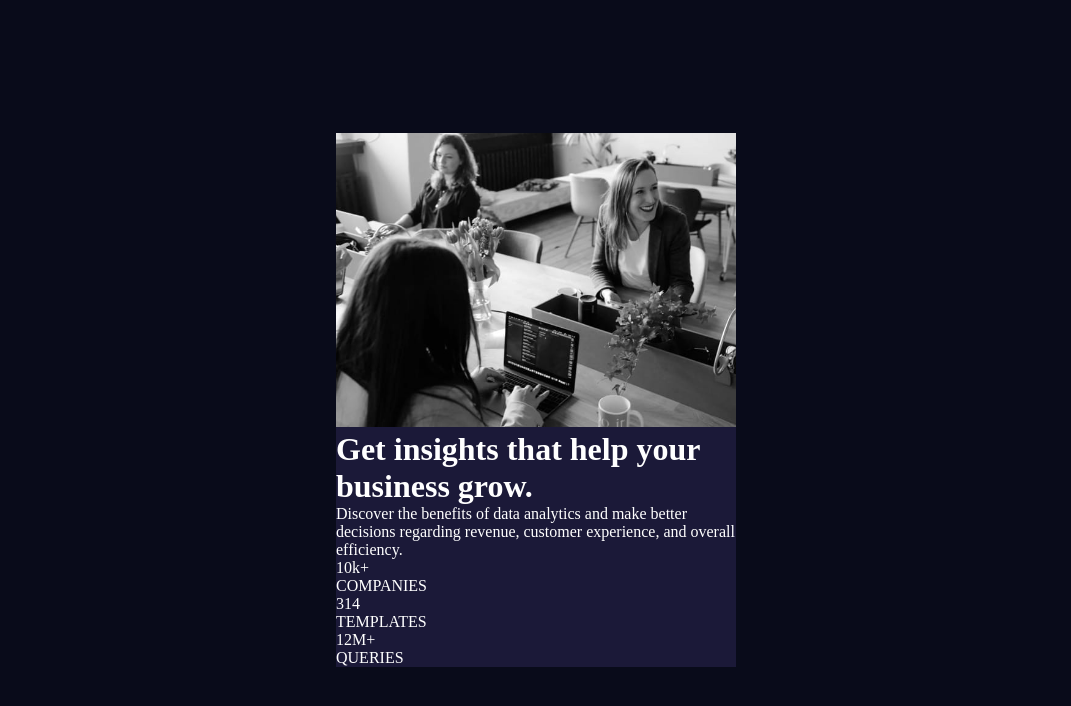
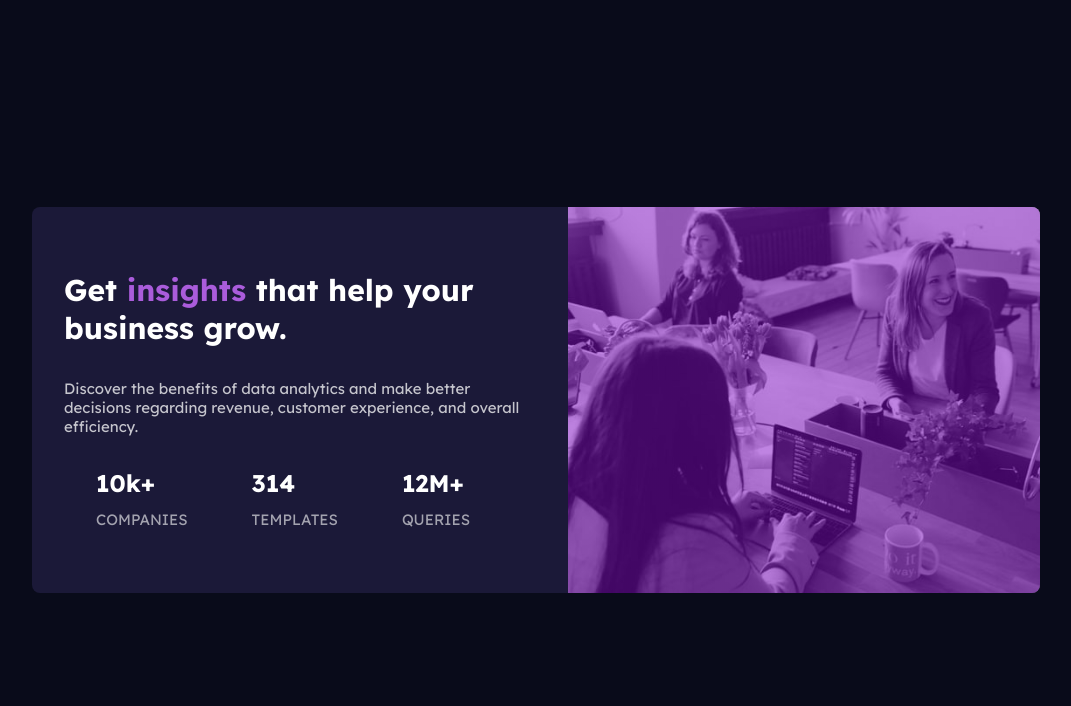
Before and after one commit to EngineerHamziey/siwes2025_stats_Preview_challenge, a plain HTML site: page index.html in a window 1280 px wide. Shown: the whole page, without its empty margins (104-1175 px from the left). Drawn offline with Linux system fonts and the light colour scheme.

Commit message:
project completed

```diff
--- a/index.html
+++ b/index.html
@@ -10,11 +10,11 @@
   <div class="page-container">
     <div class="card">
       <div class="image-container">
-        <img src="./other_files/images/image-header-mobile.jpg" alt="Our team">
+        <div class="team-image"></div>
       </div>
       <div class="text-container">
-        <h1>Get insights that help your business grow.</h1>
-        <p>
+        <h1>Get <span class="insights">insights</span> that help your business grow.</h1>
+        <p class="discover">
           Discover the benefits of data analytics and make better decisions regarding revenue, customer experience, and overall efficiency.
         </p>
 
--- a/other_files/style.css
+++ b/other_files/style.css
@@ -1,3 +1,6 @@
+
+@import url('https://fonts.googleapis.com/css2?family=Inter:ital,opsz,wght@0,14..32,100..900;1,14..32,100..900&family=Lexend+Deca:wght@100..900&display=swap');
+
 /*
 selector {
   propertyName: propertyValue;
@@ -12,10 +15,15 @@ selector {
 
 body {
   color:  hsl(0, 0%, 100%);
+  text-align: center;
+  /* font-family: "Inter", sans-serif; */
+  font-family: "Lexend Deca", sans-serif;
+  font-size: 0.9375rem;
 }
 
-/* body {
-} */
+h1 {
+  margin: 2rem 0;
+}
 
 .page-container {
   background-color: hsl(233, 47%, 7%);
@@ -28,16 +36,76 @@ body {
   align-items: center;
 }
 
+.discover {
+  color: hsla(0, 0%, 100%, 0.75);
+}
+
+.text-container {
+  padding: 2rem;
+}
+
+.insights {
+  color: hsl(277, 64%, 61%);
+}
+
 .card {
   margin: 2rem 2.5rem;
   max-width: 25rem;
   background-color: hsl(244, 38%, 16%);
+  border-radius: 0.5rem;
+  overflow: hidden;
 }
 
-img {
-  width: 100%;
+.each-rating {
+  margin: 2rem;
 }
 
 .ratings-container {
   list-style: none;
 }
+
+.ratings-number {
+  font-size: 1.5rem;
+  font-weight: 700;
+}
+
+.team-image {
+  /* background: color, url() image-repeat pos1 pos2/size; */
+  background: linear-gradient(rgba(128, 10, 197, 0.5), rgba(128, 10, 197, 0.5)), url(./images/image-header-mobile.jpg) no-repeat center center/cover;
+  height: 15rem;
+  /* background-color: hsl(277, 64%, 61%); */
+}
+
+.ratings-text {
+  color: hsla(0, 0%, 100%, 0.6);
+  margin: 0.8rem 0 0 0;
+}
+
+@media (min-width: 850px) {
+  body {
+    text-align: start;
+  }
+
+  .card {
+    display: flex;
+    max-width: 85rem;
+    flex-direction: row-reverse;
+  }
+
+  .team-image {
+    background: linear-gradient(rgba(128, 10, 197, 0.5), rgba(128, 10, 197, 0.5)), url(./images/image-header-desktop.jpg) no-repeat center center/cover;
+    height: 100%;
+    /* width: 15rem; */
+  }
+
+  .text-container{
+    flex: 1;
+  }
+  .image-container{
+    flex: 1;
+  }
+
+  .ratings-container {
+    display: flex;
+  }
+}
```
